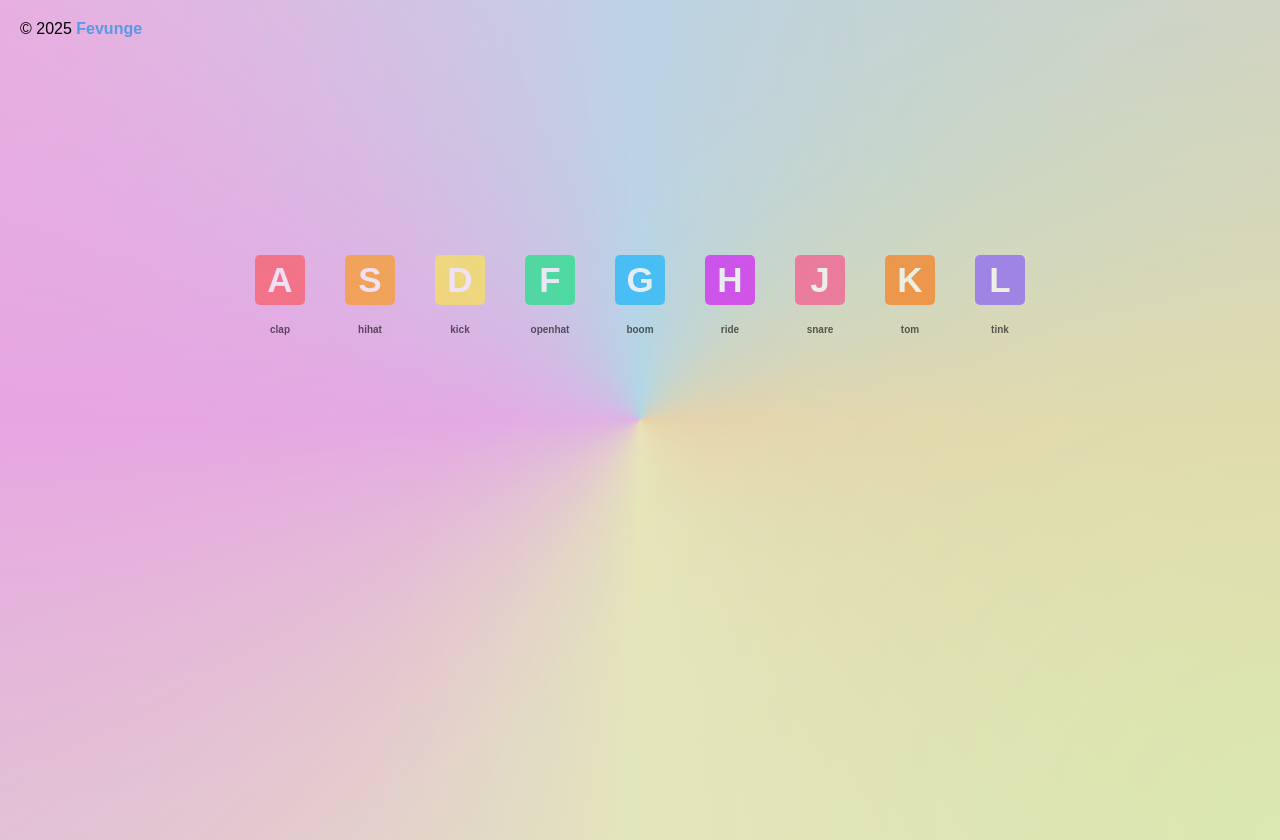
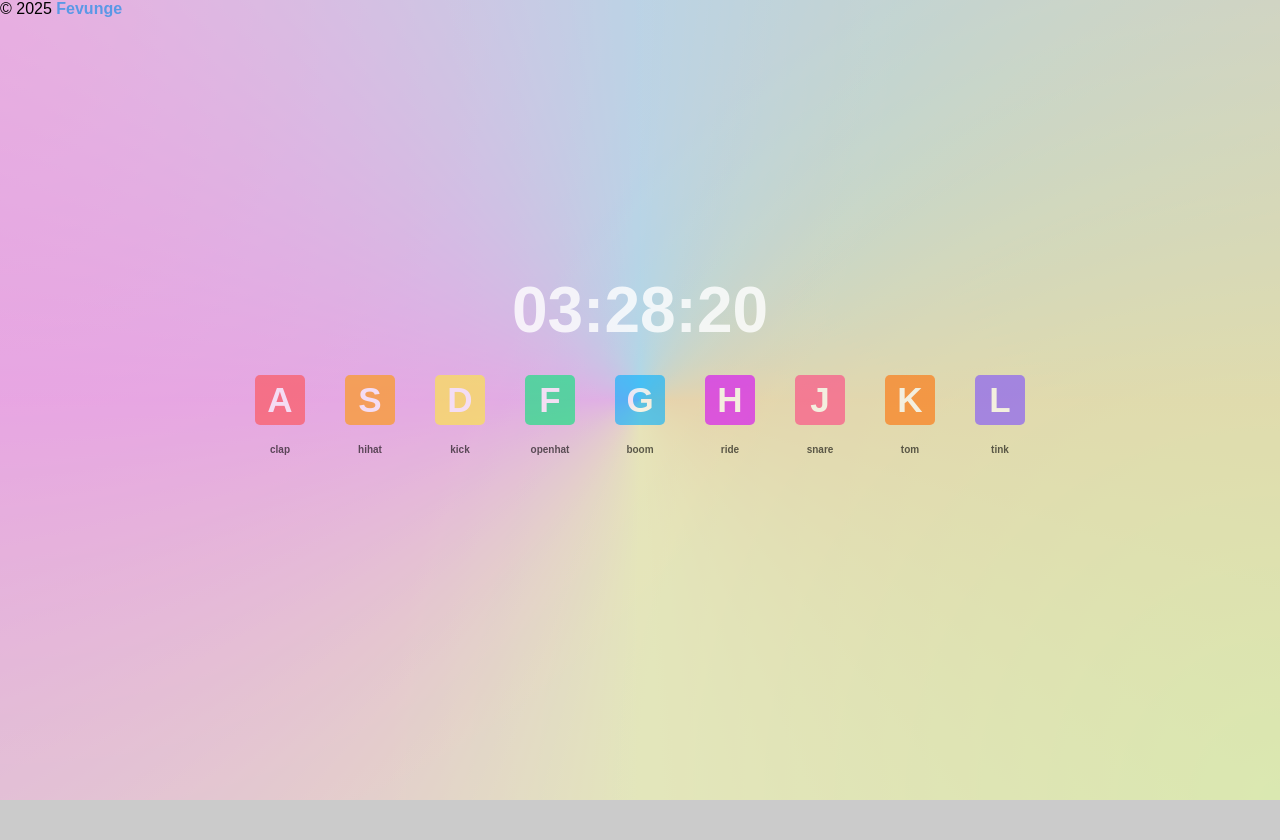
Before and after one commit to fevunge/drum_kit, a plain HTML site: page src/index.html in a window 1280 px wide. After the commit the page ends 800 px from the top, so only its background shows below. Drawn offline with Linux system fonts and the light colour scheme.

Commit message:
feat[index] adicionar um relogio

```diff
--- a/src/css/style.css
+++ b/src/css/style.css
@@ -14,10 +14,19 @@ body{
     height: 100vh;
     margin: 20;
 }
-
+.time{
+	position: absolute;
+    top: -50%;
+    left: 50%;
+    transform: translate(-50%, -50%);
+    font-size: 4rem;
+    font-width: bolder;
+    color: #fff;
+    opacity: 0.8;
+}
 main{
     position: absolute;
-    top: 35%;
+    top: 50%;
     left: 50%;
     transform: translate(-50%, -50%);
 }
@@ -51,6 +60,10 @@ main{
     .keys {
         width: 600px;
         max-width: 100%;
+    }
+    .time{
+		top: -15%;
+		font-size: 3rem;
     }
 }
 @media (max-width: 600px) {
--- a/src/index.html
+++ b/src/index.html
@@ -1,4 +1,4 @@
-<html>
+<!DOCTYPE html>
     <head>
         <title>Drum Kit</title>
         <meta charset="UTF-8">
@@ -7,6 +7,7 @@
     </head>
     <body>
         <main>
+			<h2 class="time"></h2>
             <div class="keys">
                 <div class="key" data-key="65" data-color="red">
                     <kbd>A</kbd>
@@ -57,7 +58,7 @@
         <audio data-key="76" src="../sounds/tink.wav"></audio>
 
         <footer>
-            <p>&copy; 2025 <a href="github.com/fevunge">Fevunge</a></p>
+            <p>&copy; 2025 <a href="https://github.com/fevunge" target="_blanck">Fevunge</a></p>
         </footer>
         <script src="js/script.js"></script>
     </body>
--- a/src/js/script.js
+++ b/src/js/script.js
@@ -23,7 +23,18 @@ keys.forEach(key => {
 keys.forEach(key => {
     key.addEventListener('transitionend', (e) => {
         if (e.propertyName !== 'transform') return;
-        console.log(e.propertyName);
         key.classList.remove('play');
     });
 });
+
+const ruler = document.querySelector('.time');
+function runRuler(){
+	const timeNow = new Date();
+	const hours = String(timeNow.getHours()).padStart(2, 0)
+	const minutes = String(timeNow.getMinutes()).padStart(2, 0)
+	const seconds = String(timeNow.getSeconds()).padStart(2, 0)
+	ruler.textContent = `${hours}:${minutes}:${seconds}`
+}
+
+runRuler();
+setInterval(runRuler, 1000);
```
